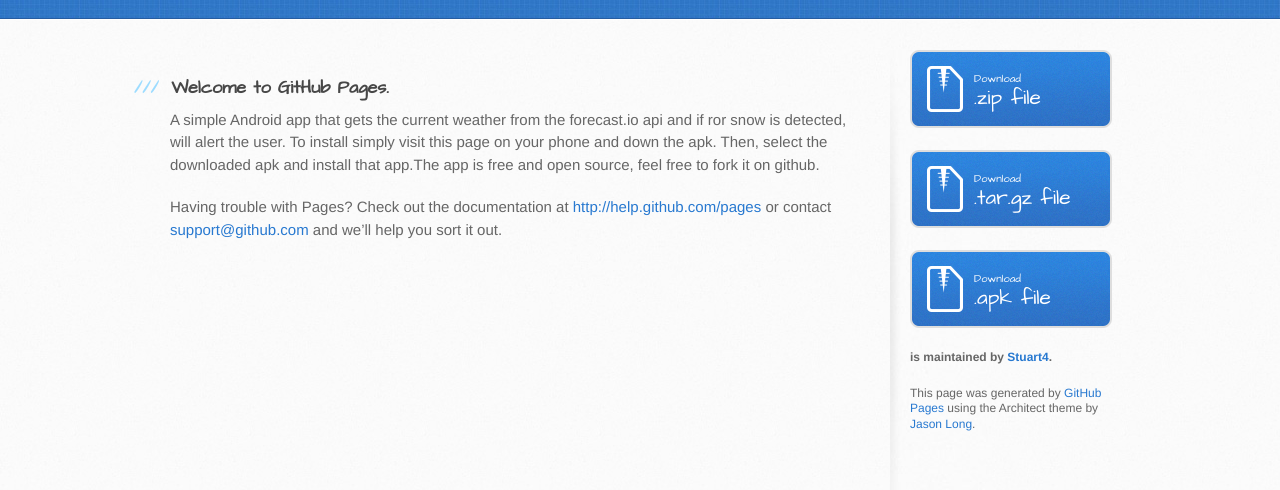
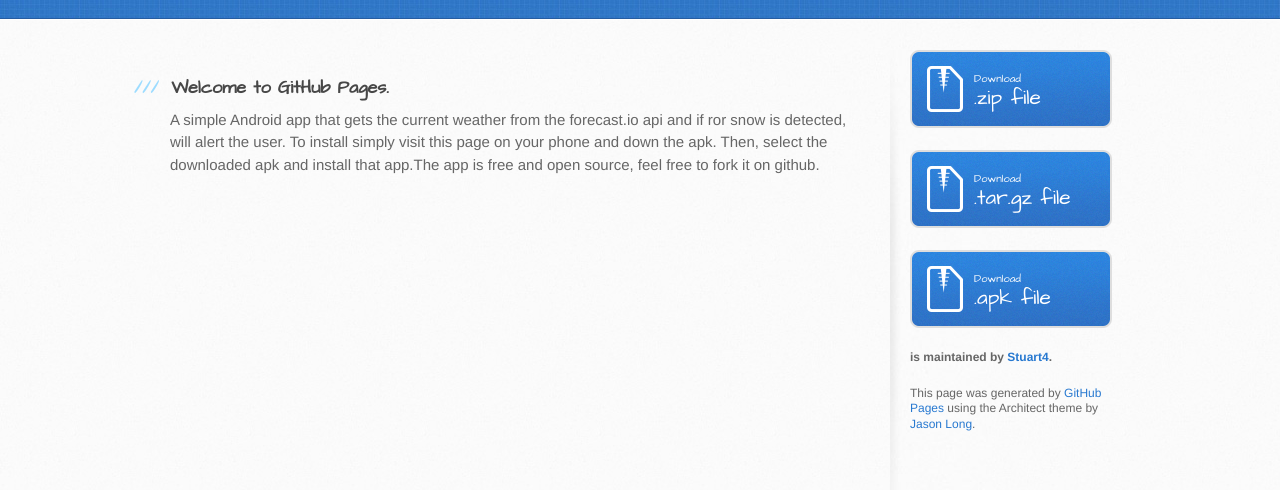
Before and after one commit to Stuart4/NotSoBlueSky, a plain HTML site: page index.html in a window 1280 px wide. Shown: the part 216-706 px from the top of the page. Drawn offline with Linux system fonts and the light colour scheme.

Commit message:
Update index.html
removes help text

```diff
--- a/index.html
+++ b/index.html
@@ -32,7 +32,6 @@
 <a name="welcome-to-github-pages" class="anchor" href="#welcome-to-github-pages"><span class="octicon octicon-link"></span></a>Welcome to GitHub Pages.</h3>
 
 <p>A simple Android app that gets the current weather from the forecast.io api and if ror snow is detected, will alert the user. To install simply visit this page on your phone and down the apk. Then, select the downloaded apk and install that app.The app is free and open source, feel free to fork it on github.</p>
-<p>Having trouble with Pages? Check out the documentation at <a href="http://help.github.com/pages">http://help.github.com/pages</a> or contact <a href="mailto:support@github.com">support@github.com</a> and we’ll help you sort it out.</p>
         </section>
 
         <aside id="sidebar">
```
